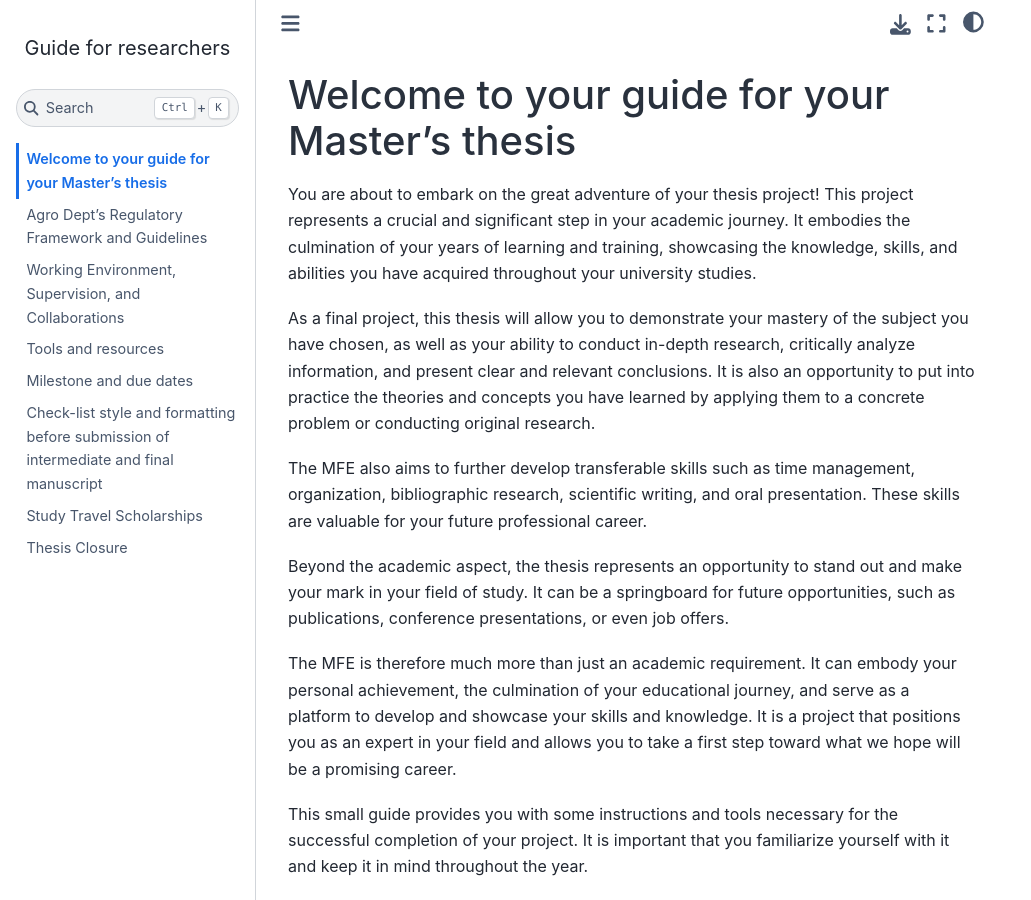
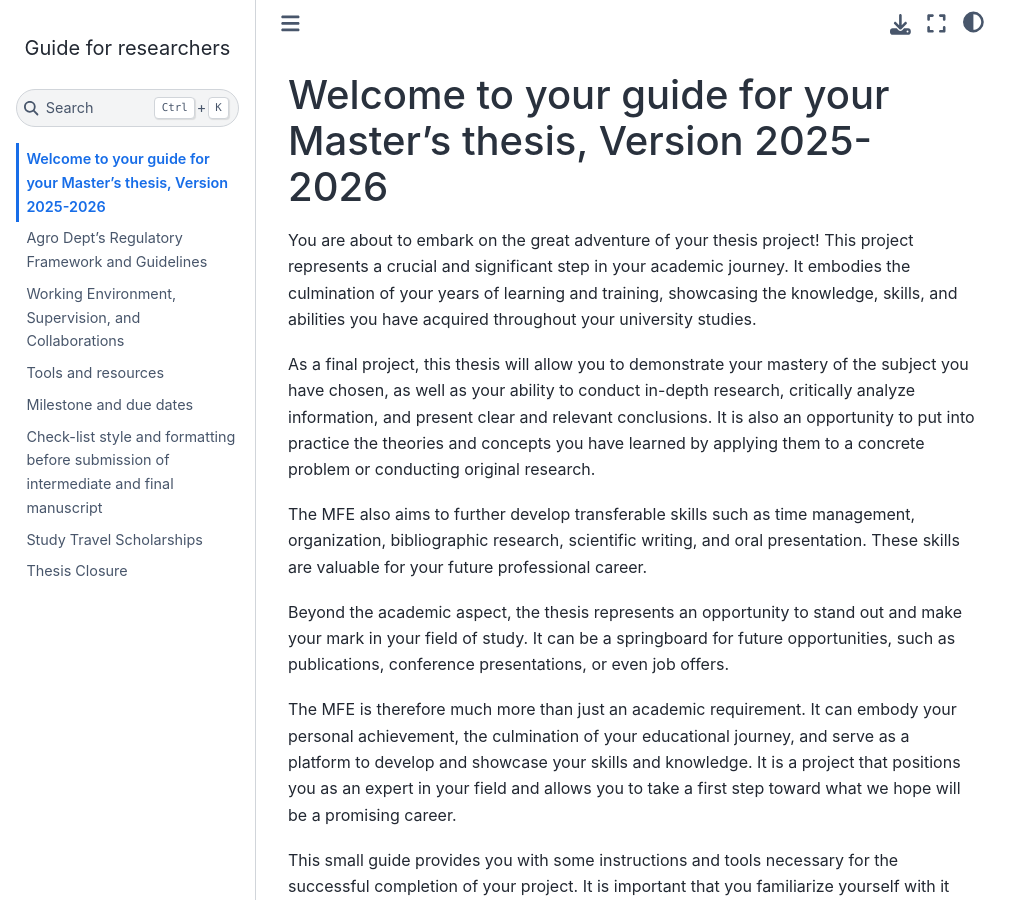
Before and after one commit to GERUlab/guide4researchers, a Jupyter Book: the page built from intro.md, in a window 1280 px wide and 900 px high. Shown: the whole window, without its empty margins (0-1031 px from the left). Built offline with Jupyter Book 1.0.4 settings and Sphinx 7.4.7 and the Sphinx Book theme 1.1.4, drawn with Linux system fonts in a browser that asks for light colours.

Commit message:
Update intro.md

```diff
--- a/intro.md
+++ b/intro.md
@@ -1,4 +1,4 @@
-# Welcome to your guide for your Master's thesis
+# Welcome to your guide for your Master's thesis, Version 2025-2026
 
 You are about to embark on the great adventure of your thesis project! This project represents a crucial and significant step in your academic journey. It embodies the culmination of your years of learning and training, showcasing the knowledge, skills, and abilities you have acquired throughout your university studies.
 
```
